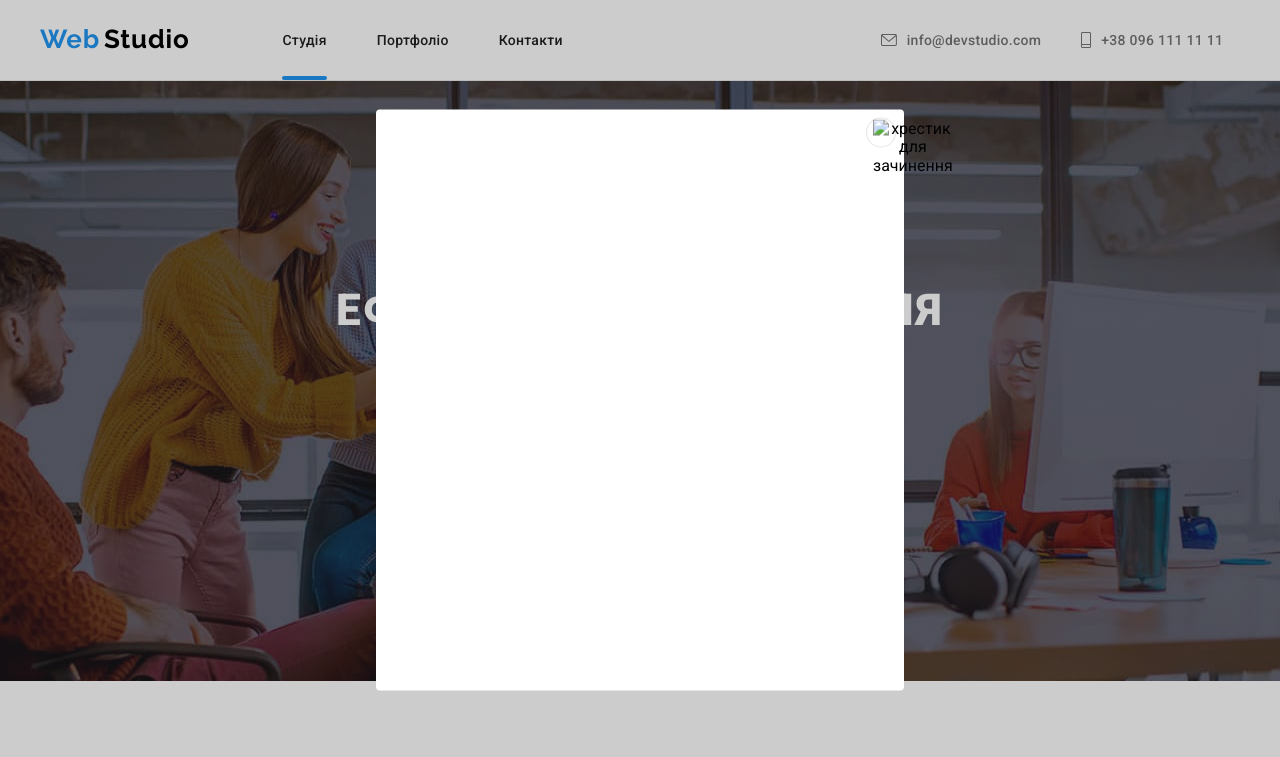
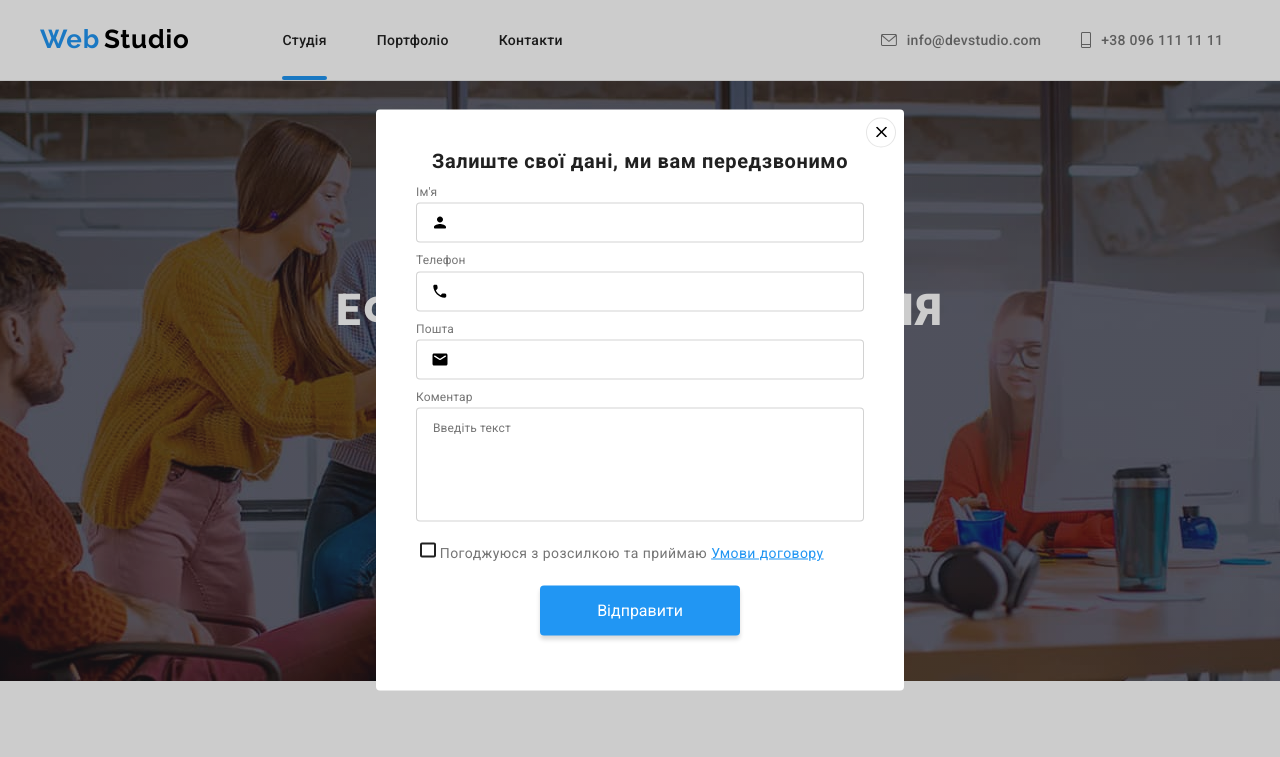
Before and after one commit to NesmashIgor/goit-markup-hw-06, a plain HTML site: page 404.html in a window 1280 px wide. Both pictures are taken after a click on the button "Замовити послугу". Shown: the top 757 px of the page. Drawn offline with nearby package versions, Linux system fonts and the light colour scheme.

Commit message:
Update 404.html

```diff
--- a/404.html
+++ b/404.html
@@ -64,9 +64,55 @@
         <button class="hero-button" data-modal-open type="button">Замовити послугу</button>
         <div class="backdrop is-hidden" data-modal>
             <div class="modal">
+                <form>
+                    <h2 class="modal-title">Залиште свої дані, ми вам передзвонимо</h2>
+                <div>
+                    <div class="modal-form-field">
+                        <label class="modal-text" for="name">Iм'я</label>
+                        <div class="imput-field-container">
+                        <input class="modal-input-field" type="text" name="name" id="name"/>
+                            <svg class="modal-field-icon" width="18px" height="18px">
+                                <use href="./image/icons.svg#icon-person"></use>
+                            </svg>
+                        </div>
+                    </div>
+                    <div class="modal-form-field">
+                        <label class="modal-text" for="tel">Телефон</label>
+                        <div class="imput-field-container">
+                            <input class="modal-input-field" type="tel" name="tel" id="tel">
+                            <svg class="modal-field-icon" width="18px" height="18px">
+                                <use href="./image/icons.svg#phone"></use>
+                            </svg>
+                        </div>
+                    </div>
+                    <div class="modal-form-field">
+                        <label class="modal-text" for="email">Пошта</label>
+                        <div class="imput-field-container">
+                            <input class="modal-input-field" type="email" name="email" id="email">
+                            <svg class="modal-field-icon" width="18px" height="18px">
+                                <use href="./image/icons.svg#icon-email"></use>
+                            </svg>
+                        </div>
+                    </div>
+                    <div class="modal-form-comment">
+                        <label class="modal-text" for="comment">Коментар</label>
+                        <textarea class="modal-comment-box" name="comment" id="comment" rows="7" placeholder="Введіть текст"></textarea>
+                    </div>
+                    <div class="modal-form-policy">
+                        <label class="policy-text" for="topic">
+                        <input class="checkbox" type="checkbox" name="topic" id="topic">
+                            <span class="checkbox-icon"></span>
+                        Погоджуюся з розсилкою та приймаю</label>
+                        <a class="policy-link" href="#"> Умови договору</a>
+                    </div>
+                        <button class="button-modal-main" type="submit">Відправити</button>
+                </div>
                 <button class="button-modal-close" data-modal-close>
-                    <img src="./image/Close.svg" alt="хрестик для зачинення">
+                    <svg class="buttom-close-icon" width="11px" height="11px">
+                        <use href="./image/icons.svg#icon-Close"></use>
+                    </svg>
                 </button>
+                </form>
             </div>
         </div>
     </div>
@@ -76,7 +122,7 @@
                         <ul class="list list-main-container">
                             <li>
                                 <div class="icon-main">
-                                    <svg width="70px" hight="70px">
+                                    <svg width="70px" height="70px">
                                         <use href="./image/icons.svg#icon-antenna-1"></use>
                                     </svg>
                                 </div>
@@ -85,7 +131,7 @@
                             </li>
                                 <li>
                                     <div class="icon-main">
-                                        <svg width="70px" hight="70px">
+                                        <svg width="70px" height="70px">
                                             <use href="./image/icons.svg#icon-clock-1"></use>
                                         </svg>
                                     </div>
@@ -94,7 +140,7 @@
                                 </li>
                                 <li>
                                     <div class="icon-main">
-                                        <svg  width="70px" hight="70px">
+                                        <svg  width="70px" height="70px">
                                             <use href="./image/icons.svg#icon-diagram-1"></use>
                                         </svg>
                                     </div>
@@ -103,7 +149,7 @@
                                 </li>
                                 <li>
                                     <div class="icon-main">
-                                        <svg width="70px" hight="70px">
+                                        <svg width="70px" height="70px">
                                             <use href="./image/icons.svg#icon-astronaut-1"></use>
                                         </svg>
                                     </div>
@@ -362,7 +408,7 @@
             </div>
         <div class="social-container">
             <div>
-                <h3 class="social-title">приєднуйтесь</h3>
+                <h3 class="footer-title">приєднуйтесь</h3>
             </div>
             <div>
                 <ul class="list social-list">
@@ -397,6 +443,16 @@
             </ul>
         </div>
         </div>
+        <div>
+            <h3 class="footer-title">Підпишіться на розсилку</h3>
+            <input class="footer-form" type="email" name="email" id="E-mail" placeholder="E-mail">
+                <button class="button-footer" type="submit">
+                        <span class="text-buttom-footer">Підписатися</span>
+                        <svg class="button-footer-icon" width="24px" height="24px">
+                            <use href="./image/icons.svg#icon-icon-send"></use>
+                        </svg>
+                </button>
+        </div>
     </div>
     </footer>
     <script src="./js/modal.js"></script>
```
